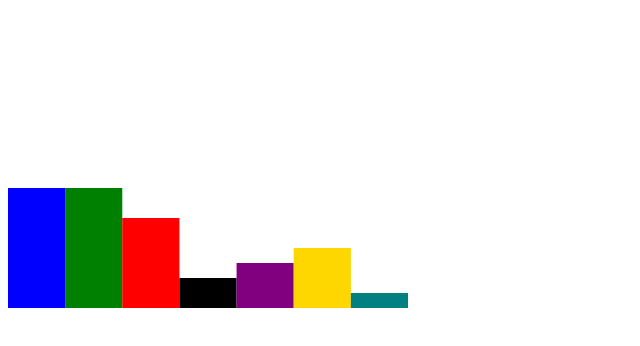
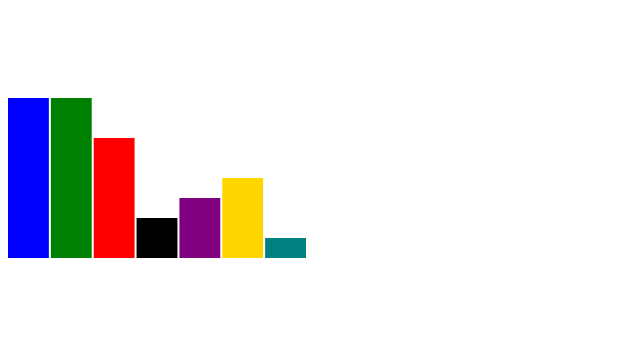
Before and after one commit to beckysx/mar05lab, a plain HTML site: page index.html in a window 1280 px wide. Shown: the whole page, without its empty margins (0-640 px from the left). Drawn offline with nearby package versions, Linux system fonts and the light colour scheme.

Commit message:
common variable

```diff
--- a/index.html
+++ b/index.html
@@ -4,11 +4,12 @@
 </head>
 <body>
   <script type="text/javascript">
+    var width=300;
+    var height=250;
+    var barpadding=2;
+    var barwidth=(width/7)-barpadding;
     var dataPj=d3.json("color.json");
     var drawChart = function(data){
-      var width=400;
-      var height=300;
-      var barwidth=width/data.length;
       var svg=d3.select("svg")
                 .attr("width",width)
                 .attr("height",height);
@@ -17,14 +18,14 @@
          .enter()
          .append("rect")
          .attr("x",function(d,i){
-           return i*barwidth
+           return i*(barwidth+barpadding)
          })
          .attr("y",function(d){
-           return height- d.num*15
+           return height- d.num*20
          })
          .attr("width",barwidth)
          .attr("height",function(d){
-           return d.num*15
+           return d.num*20
          })
          .attr("fill",function(d){
            return d.color
@@ -34,12 +35,13 @@
       console.log(data),
       drawChart(data)
     })
+    </script>
 
 
 
-    </script>
-  <svg>
 
+
+    <svg>
     </svg>
 
   </body>
```
